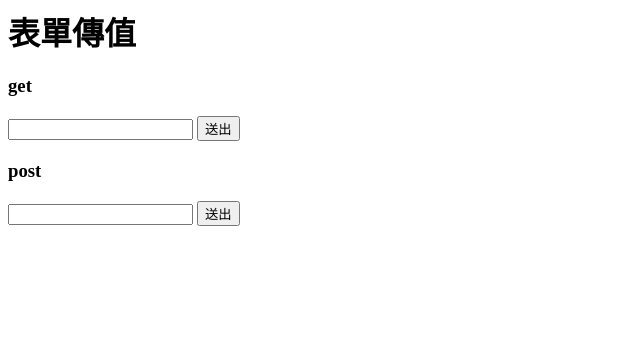
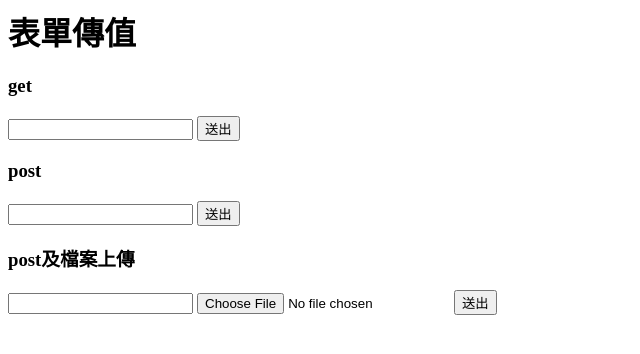
Before and after one commit to basenake/Pbv, a PHP site: page / in a window 1280 px wide. Shown: the top 354 px of the page, without its empty margins (0-640 px from the left). Run offline with PHP 8.4, Linux system fonts and the light colour scheme.

Commit message:
傳值介紹

```diff
--- a/index.php
+++ b/index.php
@@ -1,13 +1,21 @@
 <h1>表單傳值</h1>
 <h3>get</h3>
-<form action="" method="get">
+<form action="target.php" method="get">
     <input type="text" name="name" id="name">
     <input type="submit" value="送出">
 </form>
 
 <h3>post</h3>
-<form action="" method="post">
+<form action="target.php" method="post">
     <input type="text" name="name" id="name">
+    <input type="submit" value="送出">
+</form>
+
+
+<h3>post及檔案上傳</h3>
+<form action="target.php" method="post" enctype="multipart/form-data">
+    <input type="text" name="type">
+    <input type="file" name="img" id="">
     <input type="submit" value="送出">
 
 </form>
--- a/target.php
+++ b/target.php
@@ -0,0 +1 @@
+<h1>目標頁面</h1>
```
